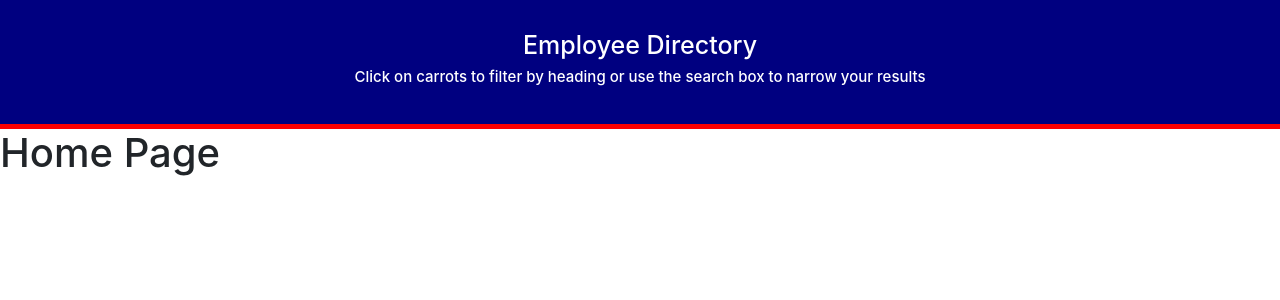
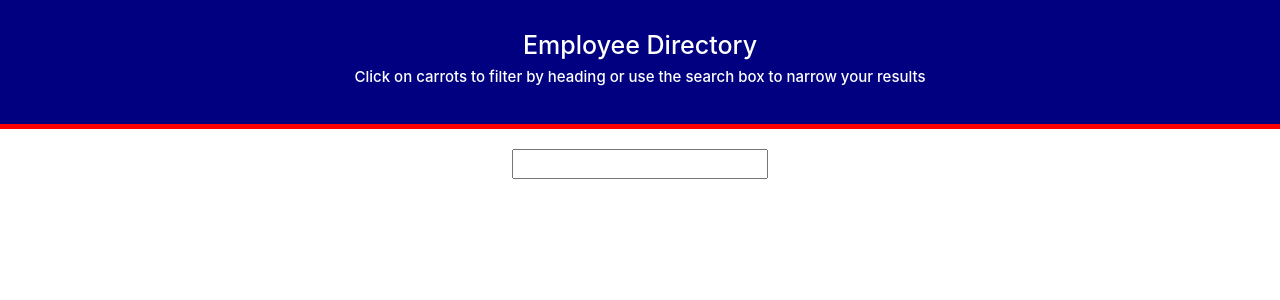
Before and after one commit to Anverch/React-Employee-Directory, a React (Create React App) app: page / in a window 1280 px wide. Shown: the top 300 px of the page. Built offline with nearby package versions, Linux system fonts and the light colour scheme.

Commit message:
add input field

```diff
--- a/src/components/pages/Home.js
+++ b/src/components/pages/Home.js
@@ -1,9 +1,20 @@
 import React from "react";
+import { css } from 'emotion';
+
+const inputStyle = css`
+    text-align: center;
+    padding: 20px;
+    `
 
 function Home() {
   return (
     <div>
-      <h1>Home Page</h1>
+      <div className={inputStyle}>
+        <input />
+      </div>
+      <div>
+
+      </div>
     </div>
   );
 }
```
Also changed, not shown: src/components/Header.js (+5 -8 lines).
